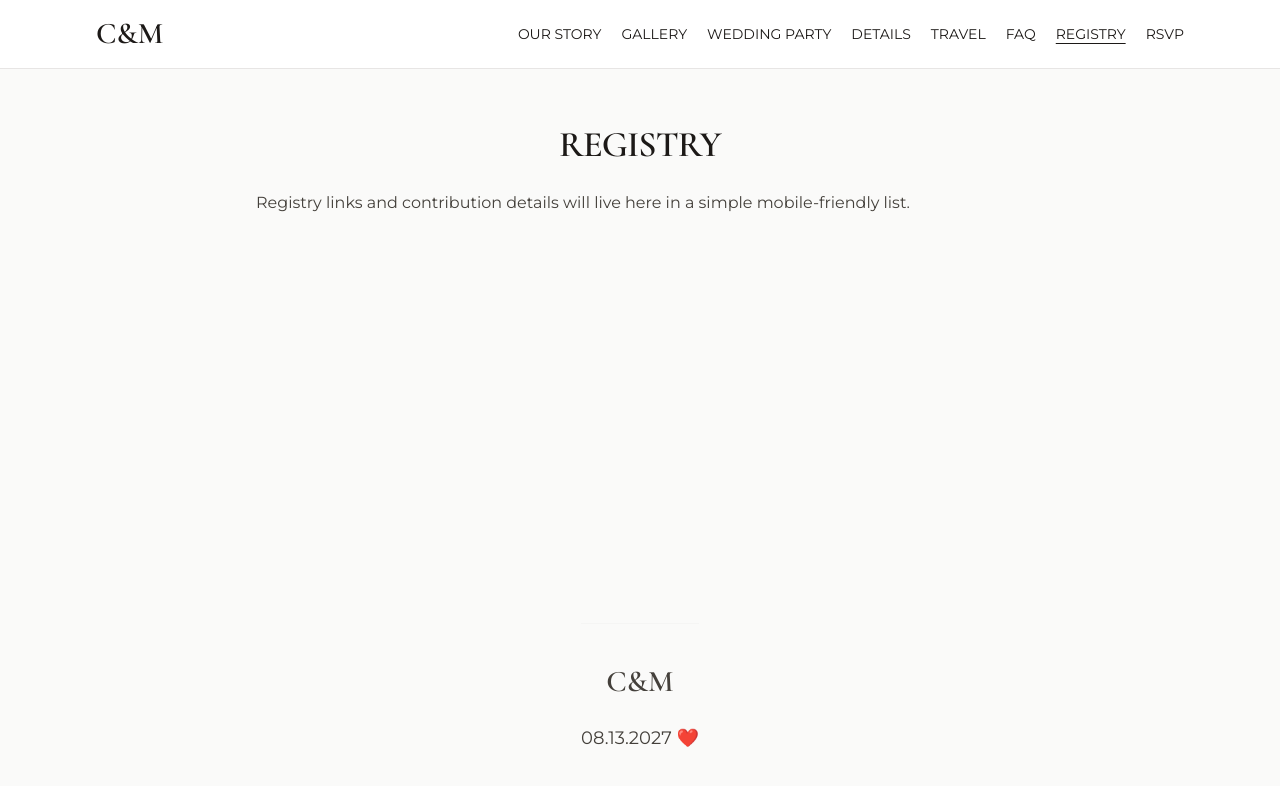
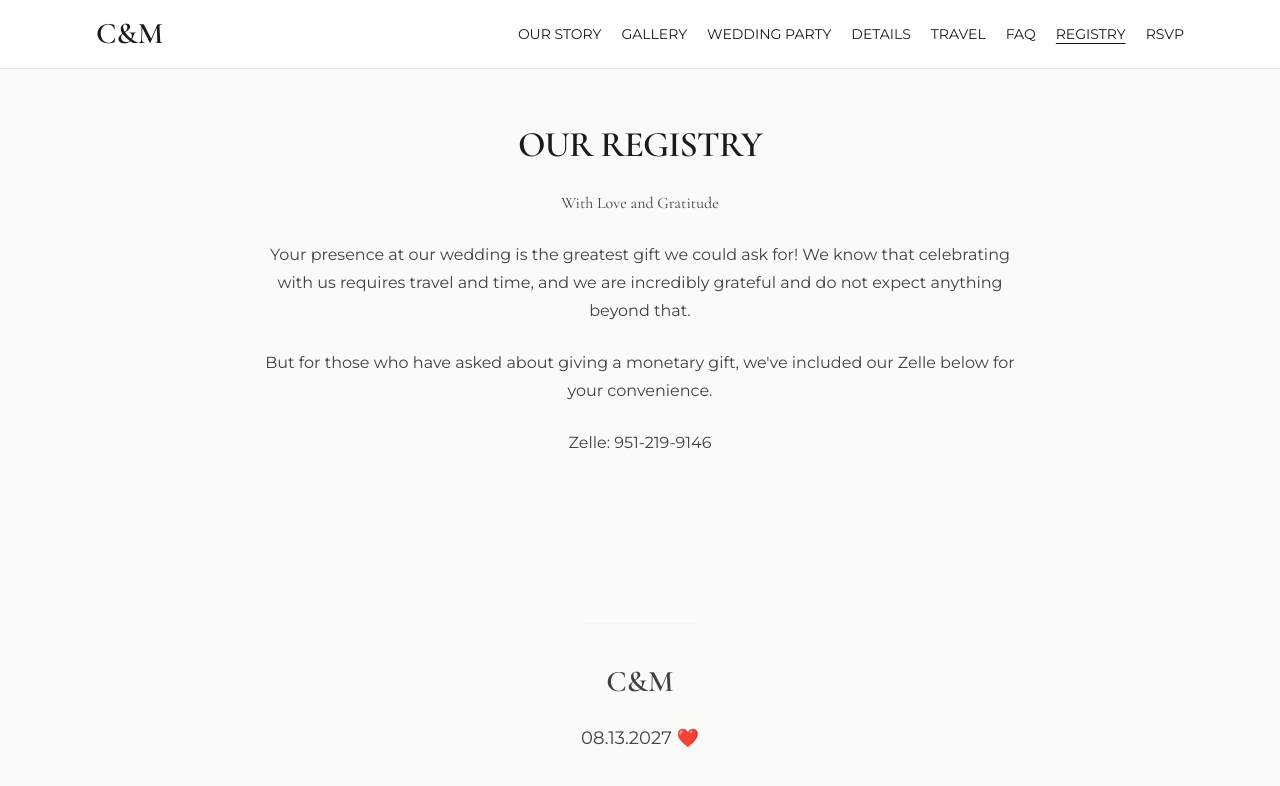
Before and after one commit to coosey/wedding, a Next.js app: page /registry in a window 1280 px wide. Shown: the top 786 px of the page. Built offline with nearby package versions, Linux system fonts and the light colour scheme; a web font is replaced by a local one.

Commit message:
refactor: update registry info

```diff
--- a/app/(site)/registry/page.tsx
+++ b/app/(site)/registry/page.tsx
@@ -1,13 +1,24 @@
 export default function RegistryPage() {
   return (
-    <section className="mx-auto max-w-3xl space-y-6">
-      <h1 className="text-center font-display text-3xl font-semibold tracking-tight sm:text-4xl">
-        REGISTRY
+    <section className="text-center mx-auto max-w-3xl space-y-6">
+      <h1 className="font-display text-3xl font-semibold tracking-tight sm:text-4xl">
+        OUR REGISTRY
       </h1>
-      <p className="text-sm leading-7 text-stone-700 sm:text-base">
-        Registry links and contribution details will live here in a simple
-        mobile-friendly list.
+      <p className="text-md font-display leading-7 text-stone-700">
+        With Love and Gratitude
       </p>
+      <p className="text-md leading-7 text-stone-700 text-base">
+        Your presence at our wedding is the greatest gift we could ask for! We
+        know that celebrating with us requires travel and time, and we are
+        incredibly grateful and do not expect anything beyond that.
+      </p>
+      <p className="text-md leading-7 text-stone-700 text-base">
+        But for those who have asked about giving a monetary gift, we&apos;ve
+        included our Zelle below for your convenience.
+      </p>
+      <div className="text-md leading-7 text-stone-700 text-base">
+        Zelle: 951-219-9146
+      </div>
     </section>
   );
 }
```
